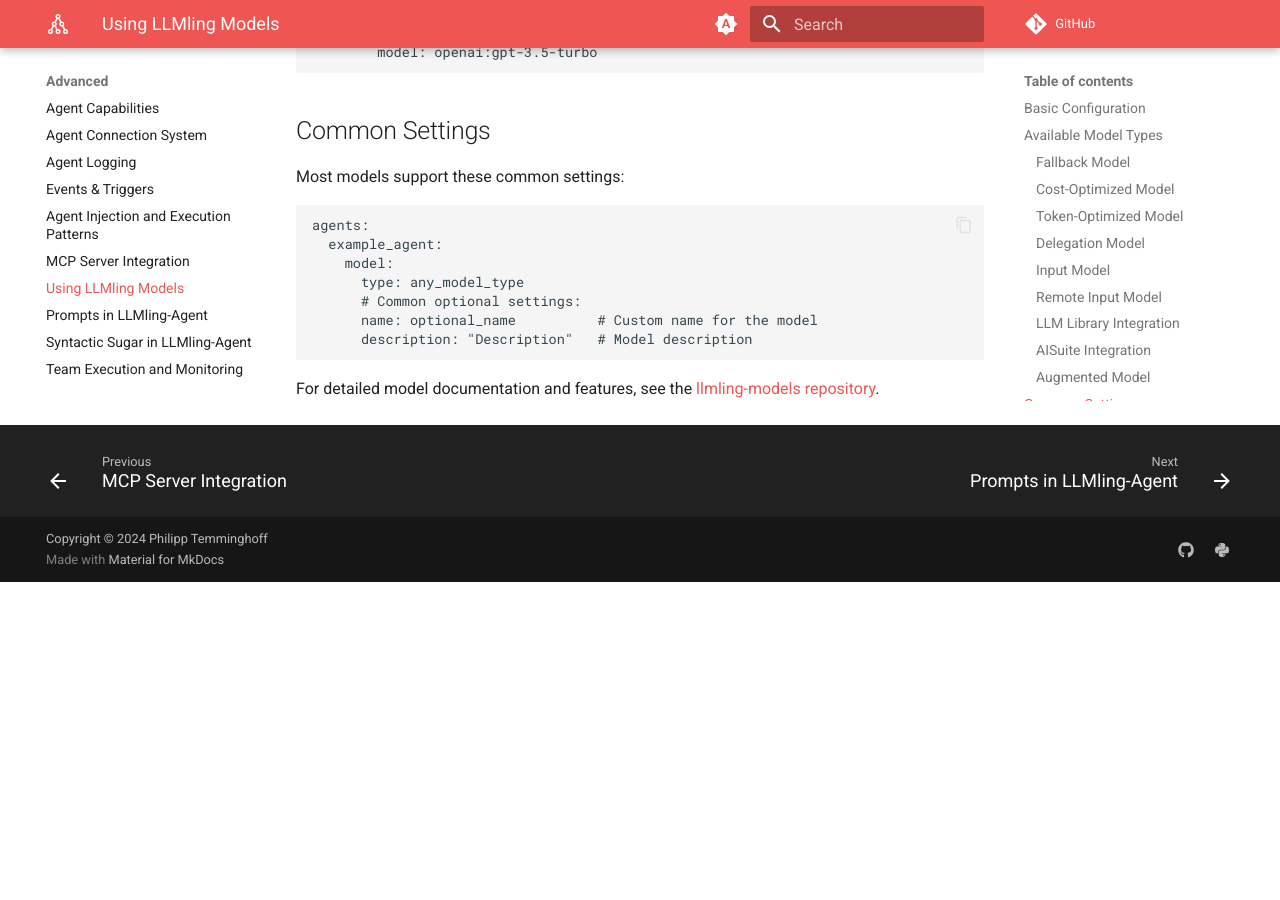
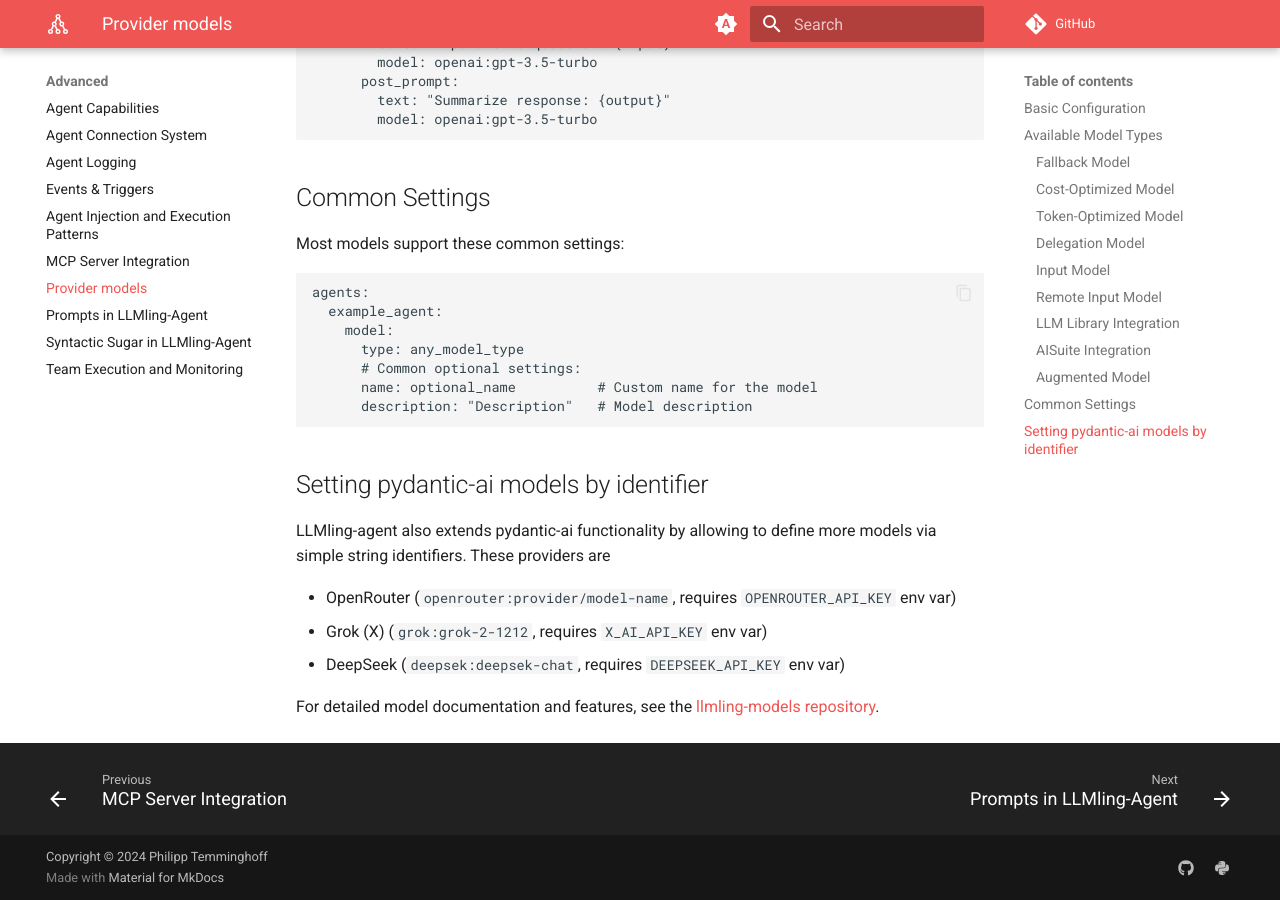
Before and after one commit to uk0/llmling-agent, an MkDocs documentation site: the page built from docs/advanced/models.md, in a window 1280 px wide and 900 px high, scrolled down 3216 px. Built offline with MkDocs 1.6.1 and Material for MkDocs 9.7.7, drawn with Linux system fonts in a browser that asks for light colours; comment, search, counter and statistics services are not loaded; before the commit the page ends 3798 px from its top, so only the background shows below that; some of the changed text lies outside the part shown.

Commit message:
chore: docs

````diff
--- a/docs/advanced/models.md
+++ b/docs/advanced/models.md
@@ -1,4 +1,7 @@
-# Using LLMling Models
+# Provider models
+
+While LLMling-agent supports both LiteLLM as well as pydantic-ai, choosing pydantic-ai
+as the provider will give you a lot more features and flexibility.
 
 In addition to the regular pydantic-ai models,
 LLMling-agent supports all model types from [llmling-models](https://github.com/phil65/llmling-models) through YAML configuration. Each model is identified by its `type` field.
@@ -169,4 +172,13 @@
       description: "Description"   # Model description
 ```
 
+## Setting pydantic-ai models by identifier
+
+LLMling-agent also extends pydantic-ai functionality by allowing to define more models via simple
+string identifiers. These providers are
+
+- OpenRouter (`openrouter:provider/model-name`, requires `OPENROUTER_API_KEY` env var)
+- Grok (X) (`grok:grok-2-1212`, requires `X_AI_API_KEY` env var)
+- DeepSeek (`deepsek:deepsek-chat`, requires `DEEPSEEK_API_KEY` env var)
+
 For detailed model documentation and features, see the [llmling-models repository](https://github.com/phil65/llmling-models).
````
